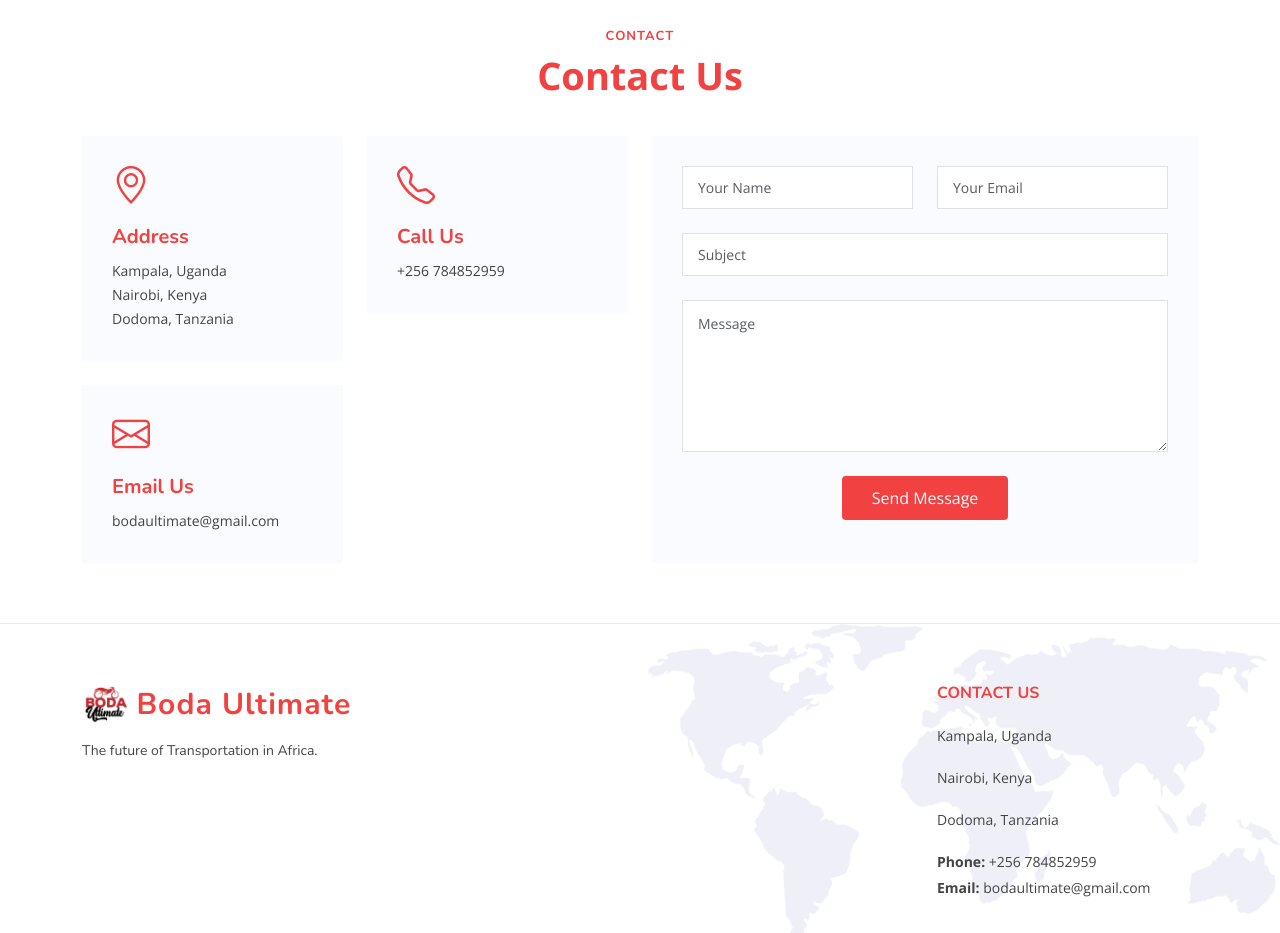
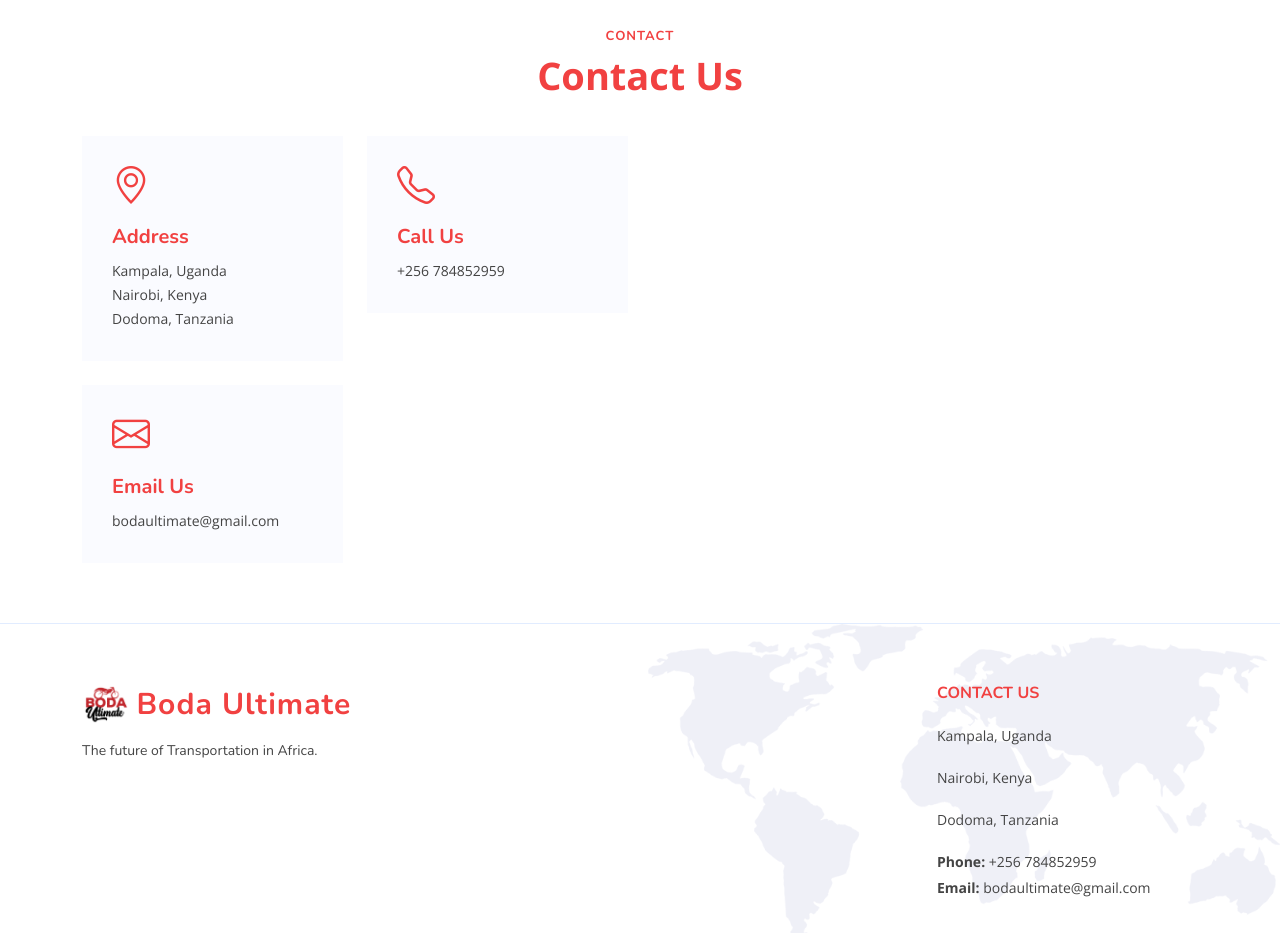
Before and after one commit to ugfire/bodaultimate, a plain HTML site: page index.html in a window 1280 px wide. Shown: the part 3240-4173 px from the top of the page. Drawn offline with nearby package versions, Linux system fonts and the light colour scheme; a script that the page names is missing.

Commit message:
delete contact form

```diff
--- a/index.html
+++ b/index.html
@@ -465,58 +465,7 @@
             </div>
 
             <div class="col-lg-6">
-              <form
-                action="forms/contact.php"
-                method="post"
-                class="php-email-form">
-                <div class="row gy-4">
-                  <div class="col-md-6">
-                    <input
-                      type="text"
-                      name="name"
-                      class="form-control"
-                      placeholder="Your Name"
-                      required />
-                  </div>
 
-                  <div class="col-md-6">
-                    <input
-                      type="email"
-                      class="form-control"
-                      name="email"
-                      placeholder="Your Email"
-                      required />
-                  </div>
-
-                  <div class="col-md-12">
-                    <input
-                      type="text"
-                      class="form-control"
-                      name="subject"
-                      placeholder="Subject"
-                      required />
-                  </div>
-
-                  <div class="col-md-12">
-                    <textarea
-                      class="form-control"
-                      name="message"
-                      rows="6"
-                      placeholder="Message"
-                      required></textarea>
-                  </div>
-
-                  <div class="col-md-12 text-center">
-                    <div class="loading">Loading</div>
-                    <div class="error-message"></div>
-                    <div class="sent-message">
-                      Your message has been sent. Thank you!
-                    </div>
-
-                    <button type="submit">Send Message</button>
-                  </div>
-                </div>
-              </form>
             </div>
           </div>
         </div>
```
